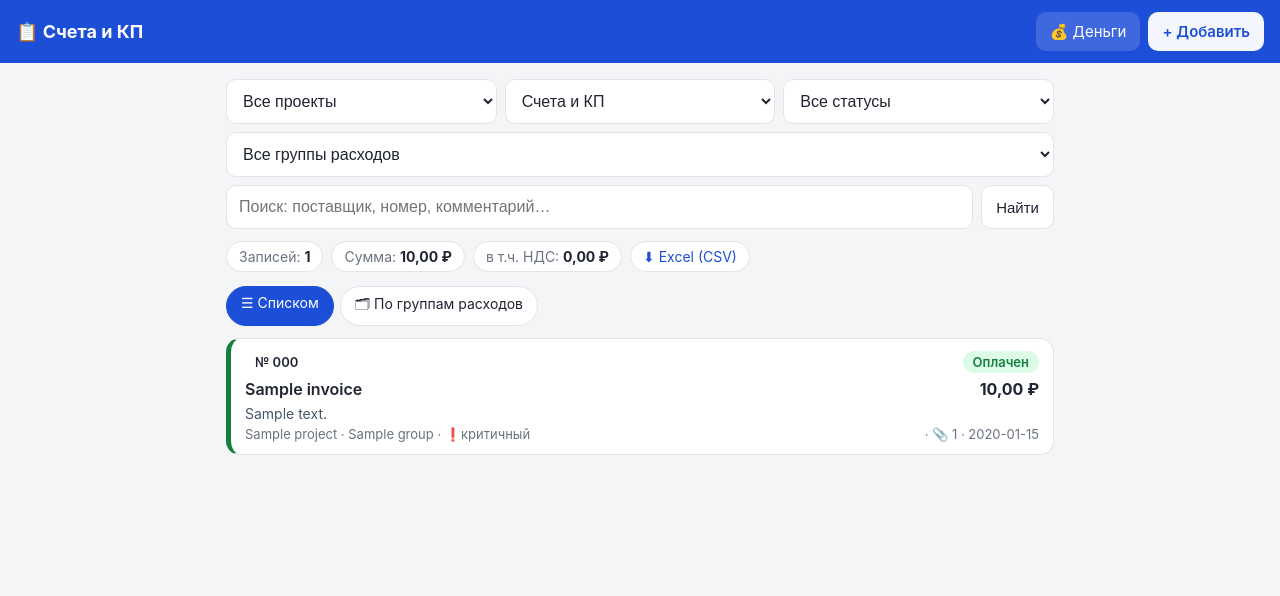
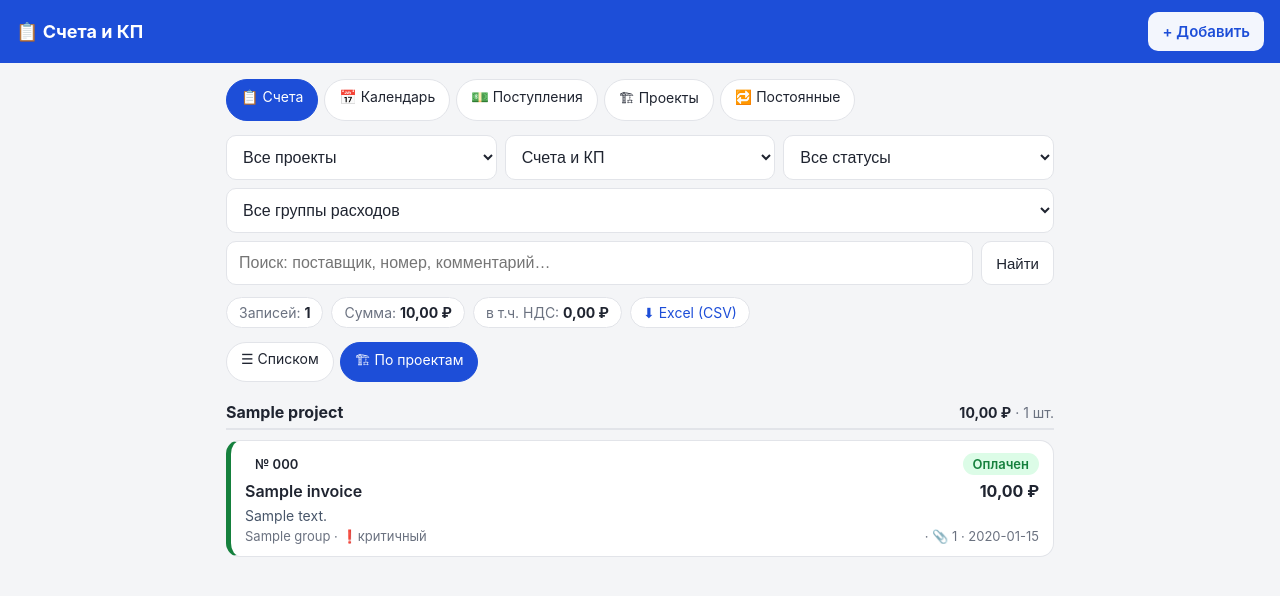
Before and after one commit to Aleksey-123123/bridge_construction_control, a Flask app: page /?view=projects in a window 1280 px wide. Shown: the top 596 px of the page. Run offline with Flask 3, Linux system fonts and the light colour scheme; tables that the repository leaves empty hold one stand-in row (values such as "Sample post").

Commit message:
Вкладки наверху, вид «По проектам», умный поиск
- Единая навигация на всех страницах: Счета, Календарь, Поступления,
  Проекты, Постоянные; кнопка «Деньги» убрана за ненадобностью.
- Переключатель вида «По группам расходов» заменён на «По проектам»
  с итогами по каждому проекту.
- Поиск не зависит от регистра (в т.ч. кириллица), ищет по части
  слова в любом месте строки и по нескольким словам в любом порядке;
  добавлен поиск по названию проекта и контактам поставщика.

Co-Authored-By: Claude Fable 5 <noreply@anthropic.com>
Claude-Session: https://claude.ai/code/session_01SdrDoaQc2hfxLK89j33nye

```diff
--- a/app.py
+++ b/app.py
@@ -179,9 +179,15 @@ def apply_filters(where, params):
     elif group_id == "none":
         where.append("i.budget_group_id IS NULL")
     if q:
-        where.append("(i.supplier_name LIKE ? OR i.number LIKE ? "
-                     "OR i.comment LIKE ? OR i.pickup_info LIKE ?)")
-        params.extend([f"%{q}%"] * 4)
+        # Ищем по каждому слову отдельно: без учёта регистра (в т.ч. русские
+        # буквы), по части слова и в любом месте строки. Найдётся, только
+        # если все слова запроса встретились хоть в одном из полей.
+        fields = ("i.supplier_name", "i.number", "i.comment", "i.pickup_info",
+                  "p.name", "i.supplier_contacts")
+        for word in q.split():
+            where.append("(" + " OR ".join(
+                f"ulower({f}) LIKE ulower(?)" for f in fields) + ")")
+            params.extend([f"%{word}%"] * len(fields))
 
 
 INVOICE_SELECT = """
@@ -193,18 +199,17 @@ LEFT JOIN budget_groups bg ON bg.id = i.budget_group_id
 
 
 def group_invoices(invoices):
-    """Группирует счета по группе расходов, считает итоги по каждой."""
+    """Группирует счета по проектам, считает итоги по каждому."""
     buckets = {}
     for r in invoices:
-        key = r["budget_group_id"] or 0
+        key = r["project_id"]
         if key not in buckets:
-            buckets[key] = {"id": r["budget_group_id"],
-                            "name": r["group_name"] or "Без группы расходов",
+            buckets[key] = {"id": key, "name": r["project_name"],
                             "invoices": [], "total": 0.0}
         buckets[key]["invoices"].append(r)
         buckets[key]["total"] += r["amount"]
     sections = list(buckets.values())
-    sections.sort(key=lambda s: (s["id"] is None, s["name"].lower()))
+    sections.sort(key=lambda s: s["name"].lower())
     return sections
 
 
@@ -225,8 +230,8 @@ def index():
         "ORDER BY p.name, bg.name").fetchall()
     total = sum(r["amount"] for r in invoices)
     total_vat = sum(vat_amount(r["amount"], r["vat_rate"]) for r in invoices)
-    view = "groups" if request.args.get("view") == "groups" else "list"
-    sections = group_invoices(invoices) if view == "groups" else None
+    view = "projects" if request.args.get("view") == "projects" else "list"
+    sections = group_invoices(invoices) if view == "projects" else None
     # аргументы фильтров без view — для переключателя вида и ссылок
     base_args = {k: request.args.get(k) for k in
                  ("project", "type", "status", "group", "q")
--- a/db.py
+++ b/db.py
@@ -19,11 +19,21 @@ SECRET_FILE = os.path.join(DATA_DIR, ".secret")
 os.makedirs(UPLOAD_DIR, exist_ok=True)
 
 
+def ulower(value):
+    """Нижний регистр с поддержкой кириллицы.
+
+    Встроенный lower() в SQLite умеет только латиницу, поэтому регистр
+    русских букв приводим средствами Python.
+    """
+    return value.lower() if isinstance(value, str) else value
+
+
 def get_db():
     if "db" not in g:
         g.db = sqlite3.connect(DB_PATH)
         g.db.row_factory = sqlite3.Row
         g.db.execute("PRAGMA foreign_keys = ON")
+        g.db.create_function("ulower", 1, ulower)
     return g.db
 
 
--- a/templates/_fin_nav.html
+++ b/templates/_fin_nav.html
@@ -1,6 +1,8 @@
+{% set ep = request.endpoint or '' %}
 <nav class="tabs">
-  <a class="{{ 'active' if tab == 'calendar' }}" href="{{ url_for('finance.calendar') }}">📅 Календарь</a>
-  <a class="{{ 'active' if tab == 'incomes' }}" href="{{ url_for('finance.incomes') }}">💵 Поступления</a>
-  <a class="{{ 'active' if tab == 'projects' }}" href="{{ url_for('finance.projects') }}">🏗 Проекты</a>
-  <a class="{{ 'active' if tab == 'recurring' }}" href="{{ url_for('finance.recurring') }}">🔁 Постоянные</a>
+  <a class="{{ 'active' if ep in ('index', 'invoice_detail', 'invoice_new', 'invoice_edit') }}" href="{{ url_for('index') }}">📋 Счета</a>
+  <a class="{{ 'active' if ep in ('finance.calendar', 'finance.balance_update') }}" href="{{ url_for('finance.calendar') }}">📅 Календарь</a>
+  <a class="{{ 'active' if ep.startswith('finance.income') }}" href="{{ url_for('finance.incomes') }}">💵 Поступления</a>
+  <a class="{{ 'active' if ep.startswith(('finance.project', 'finance.group', 'finance.smeta')) }}" href="{{ url_for('finance.projects') }}">🏗 Проекты</a>
+  <a class="{{ 'active' if ep.startswith('finance.recurring') }}" href="{{ url_for('finance.recurring') }}">🔁 Постоянные</a>
 </nav>
--- a/templates/base.html
+++ b/templates/base.html
@@ -14,7 +14,6 @@
 <header class="topbar">
   <a class="brand" href="{{ url_for('index') }}">📋 Счета и КП</a>
   <div class="topbar-actions">
-    <a class="btn btn-topbar" href="{{ url_for('finance.calendar') }}">💰 Деньги</a>
     <a class="btn btn-primary" href="{{ url_for('invoice_new') }}">+ Добавить</a>
   </div>
 </header>
@@ -26,6 +25,7 @@
   {% endif %}
 {% endwith %}
 <main class="container">
+{% if not hide_nav %}{% include "_fin_nav.html" %}{% endif %}
 {% block content %}{% endblock %}
 </main>
 </body>
--- a/templates/finance_calendar.html
+++ b/templates/finance_calendar.html
@@ -1,7 +1,6 @@
 {% extends "base.html" %}
 {% block title %}Платёжный календарь — Деньги{% endblock %}
 {% block content %}
-{% include "_fin_nav.html" %}
 
 <h1>Платёжный календарь</h1>
 
--- a/templates/finance_incomes.html
+++ b/templates/finance_incomes.html
@@ -1,7 +1,6 @@
 {% extends "base.html" %}
 {% block title %}Поступления — Деньги{% endblock %}
 {% block content %}
-{% include "_fin_nav.html" %}
 
 <div class="detail-head">
   <h1>План поступлений</h1>
--- a/templates/finance_project.html
+++ b/templates/finance_project.html
@@ -1,7 +1,6 @@
 {% extends "base.html" %}
 {% block title %}{{ project.name }} — Деньги{% endblock %}
 {% block content %}
-{% include "_fin_nav.html" %}
 
 <h1>{{ project.name }}</h1>
 
--- a/templates/finance_projects.html
+++ b/templates/finance_projects.html
@@ -1,7 +1,6 @@
 {% extends "base.html" %}
 {% block title %}Проекты — Деньги{% endblock %}
 {% block content %}
-{% include "_fin_nav.html" %}
 
 <h1>Проекты</h1>
 <p class="hint">Проекты создаются при добавлении счёта. Здесь настраиваются финансовые параметры и бюджет.</p>
--- a/templates/finance_recurring.html
+++ b/templates/finance_recurring.html
@@ -1,7 +1,6 @@
 {% extends "base.html" %}
 {% block title %}Постоянные расходы — Деньги{% endblock %}
 {% block content %}
-{% include "_fin_nav.html" %}
 
 <h1>Постоянные расходы</h1>
 <div class="summary">
--- a/templates/income_form.html
+++ b/templates/income_form.html
@@ -1,7 +1,6 @@
 {% extends "base.html" %}
 {% block title %}{{ 'Изменить' if income else 'Новое' }} поступление — Деньги{% endblock %}
 {% block content %}
-{% include "_fin_nav.html" %}
 
 <h1>{{ 'Изменить поступление' if income else 'Новое поступление' }}</h1>
 
--- a/templates/index.html
+++ b/templates/index.html
@@ -2,7 +2,7 @@
 {% block content %}
 
 <form class="filters" method="get" action="{{ url_for('index') }}">
-  {% if view == 'groups' %}<input type="hidden" name="view" value="groups">{% endif %}
+  {% if view == 'projects' %}<input type="hidden" name="view" value="projects">{% endif %}
   <select name="project" onchange="this.form.submit()">
     <option value="">Все проекты</option>
     {% for p in projects %}
@@ -43,14 +43,14 @@
 
 <div class="viewswitch">
   <a class="{{ 'active' if view == 'list' }}" href="{{ url_for('index', **base_args) }}">☰ Списком</a>
-  <a class="{{ 'active' if view == 'groups' }}" href="{{ url_for('index', view='groups', **base_args) }}">🗂 По группам расходов</a>
+  <a class="{{ 'active' if view == 'projects' }}" href="{{ url_for('index', view='projects', **base_args) }}">🏗 По проектам</a>
 </div>
 
 {% if not invoices %}
   <p class="empty">Пока нет записей. Нажмите «+ Добавить», чтобы внести первый счёт или КП.</p>
 {% endif %}
 
-{% macro invoice_card(i, show_group=True) %}
+{% macro invoice_card(i, show_project=True) %}
   <a class="card status-{{ i.status }}" href="{{ url_for('invoice_detail', invoice_id=i.id) }}">
     <div class="card-top">
       <span class="badge badge-{{ i.doc_type }}">{{ DOC_TYPES[i.doc_type] }}{% if i.number %} № {{ i.number }}{% endif %}</span>
@@ -62,20 +62,20 @@
     </div>
     {% if i.comment %}<div class="card-note">{{ i.comment|truncate(100, True, '…') }}</div>{% endif %}
     <div class="card-sub">
-      <span>{{ i.project_name }}{% if show_group and i.group_name %} · {{ i.group_name }}{% endif %}{% if i.status == 'new' and i.due_date %} · оплатить до {{ i.due_date }}{% endif %}{% if i.is_critical %} · ❗критичный{% endif %}</span>
+      <span>{% if show_project %}{{ i.project_name }}{% endif %}{% if i.group_name %}{% if show_project %} · {% endif %}{{ i.group_name }}{% endif %}{% if i.status == 'new' and i.due_date %} · оплатить до {{ i.due_date }}{% endif %}{% if i.is_critical %} · ❗критичный{% endif %}</span>
       <span>{{ VAT_LABELS[i.vat_rate] }}{% if i.files %} · 📎 {{ i.files }}{% endif %} · {{ i.created_at[:10] }}</span>
     </div>
   </a>
 {% endmacro %}
 
-{% if view == 'groups' %}
+{% if view == 'projects' %}
   {% for s in sections %}
   <div class="group-head">
     <h3>{{ s.name }}</h3>
     <span class="group-meta"><b>{{ s.total|money }} ₽</b> · {{ s.invoices|length }} шт.</span>
   </div>
   <div class="cards">
-    {% for i in s.invoices %}{{ invoice_card(i, show_group=False) }}{% endfor %}
+    {% for i in s.invoices %}{{ invoice_card(i, show_project=False) }}{% endfor %}
   </div>
   {% endfor %}
 {% else %}
--- a/templates/login.html
+++ b/templates/login.html
@@ -1,4 +1,5 @@
 {% extends "base.html" %}
+{% set hide_nav = true %}
 {% block title %}Вход — Счета и КП{% endblock %}
 {% block content %}
 <h1>Вход</h1>
--- a/templates/smeta_review.html
+++ b/templates/smeta_review.html
@@ -1,7 +1,6 @@
 {% extends "base.html" %}
 {% block title %}Проверка сметы — {{ project.name }}{% endblock %}
 {% block content %}
-{% include "_fin_nav.html" %}
 
 <h1>Проверка разбивки: {{ project.name }}</h1>
 <p class="hint">ИИ предложил разбивку — проверьте названия, категории и суммы,
--- a/templates/smeta_upload.html
+++ b/templates/smeta_upload.html
@@ -1,7 +1,6 @@
 {% extends "base.html" %}
 {% block title %}Загрузка сметы — {{ project.name }}{% endblock %}
 {% block content %}
-{% include "_fin_nav.html" %}
 
 <h1>Загрузка сметы: {{ project.name }}</h1>
 
```
